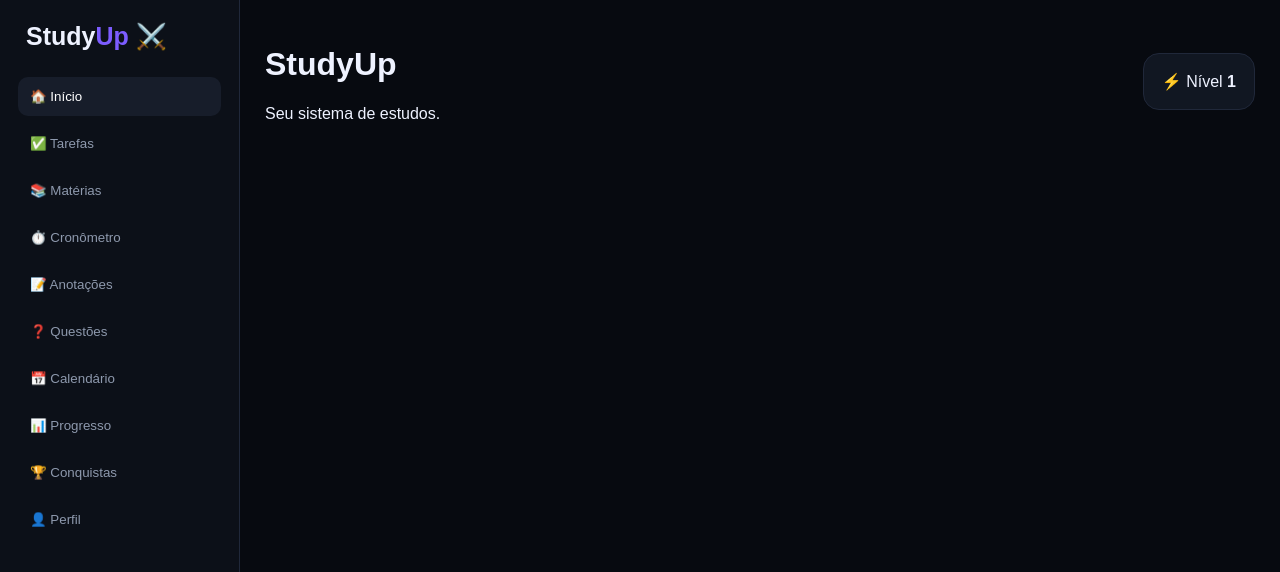
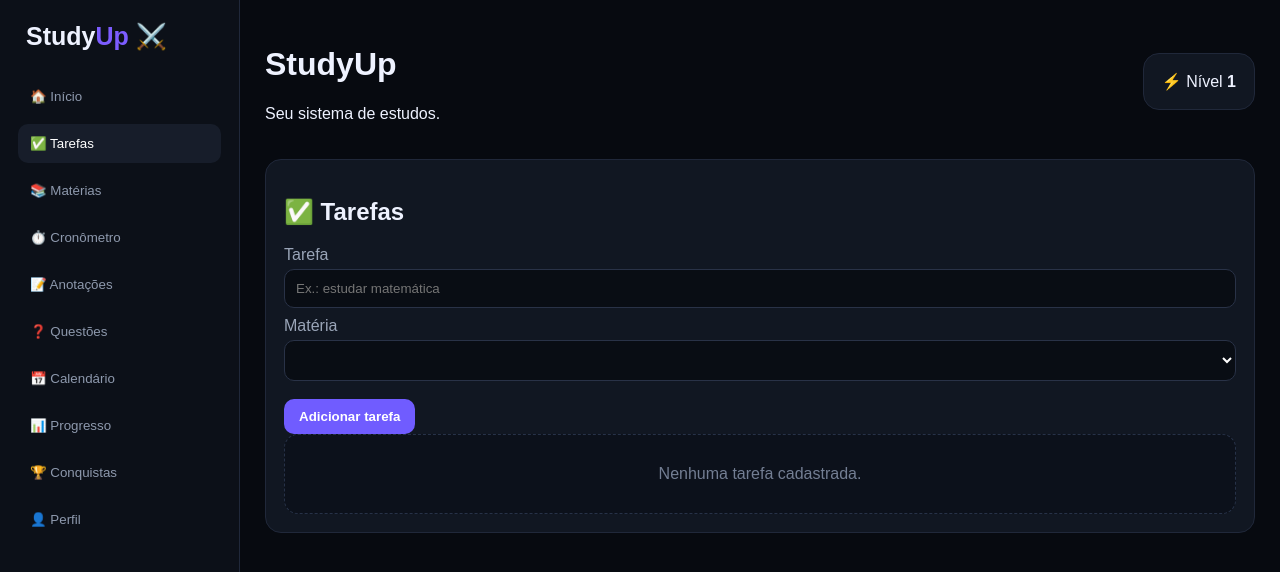
Before and after one commit to Matheusmaythai/Estudos, a plain HTML site: page index.html in a window 1280 px wide. Both pictures are taken after a click on the button "✅ Tarefas". Shown: the top 572 px of the page. Drawn offline with Linux system fonts and the light colour scheme.

Commit message:
Refactor page display logic in index.html

```diff
--- a/index.html
+++ b/index.html
@@ -207,11 +207,11 @@ label{
 }
 
 .page{
+    display:none;
+}
+
+.page.active{
     display:block;
-}
-
-.hidden{
-    display:none!important;
 }
 
 .timer{
@@ -1055,22 +1055,26 @@ function rankClass(rank){
 /* =========================
    NAVEGAÇÃO
 ========================= */
-
 window.showPage=function(id){
 
     document.querySelectorAll(".page").forEach(p=>{
         p.classList.remove("active");
+        p.classList.add("hidden");
     });
 
     const page=document.getElementById(id);
 
-  if(page) page.classList.add("active");
+    if(page){
+        page.classList.remove("hidden");
+        page.classList.add("active");
+    }
 
     document.querySelectorAll(".nav button").forEach(b=>{
-    b.classList.remove("selected");
-
-    if(b.dataset.page===id)
-      b.classList.add("selected");
+        b.classList.remove("active");
+
+        if(b.getAttribute("onclick")?.includes("'"+id+"'")){
+            b.classList.add("active");
+        }
     });
 
     if(id==="home") renderHome();
@@ -1082,7 +1086,6 @@ window.showPage=function(id){
     if(id==="achievements") renderAchievements();
     if(id==="profile") renderProfile();
 }
-
 
 /* =========================
    INÍCIO
```
Lines whose indentation alone changed are shown as unchanged.
